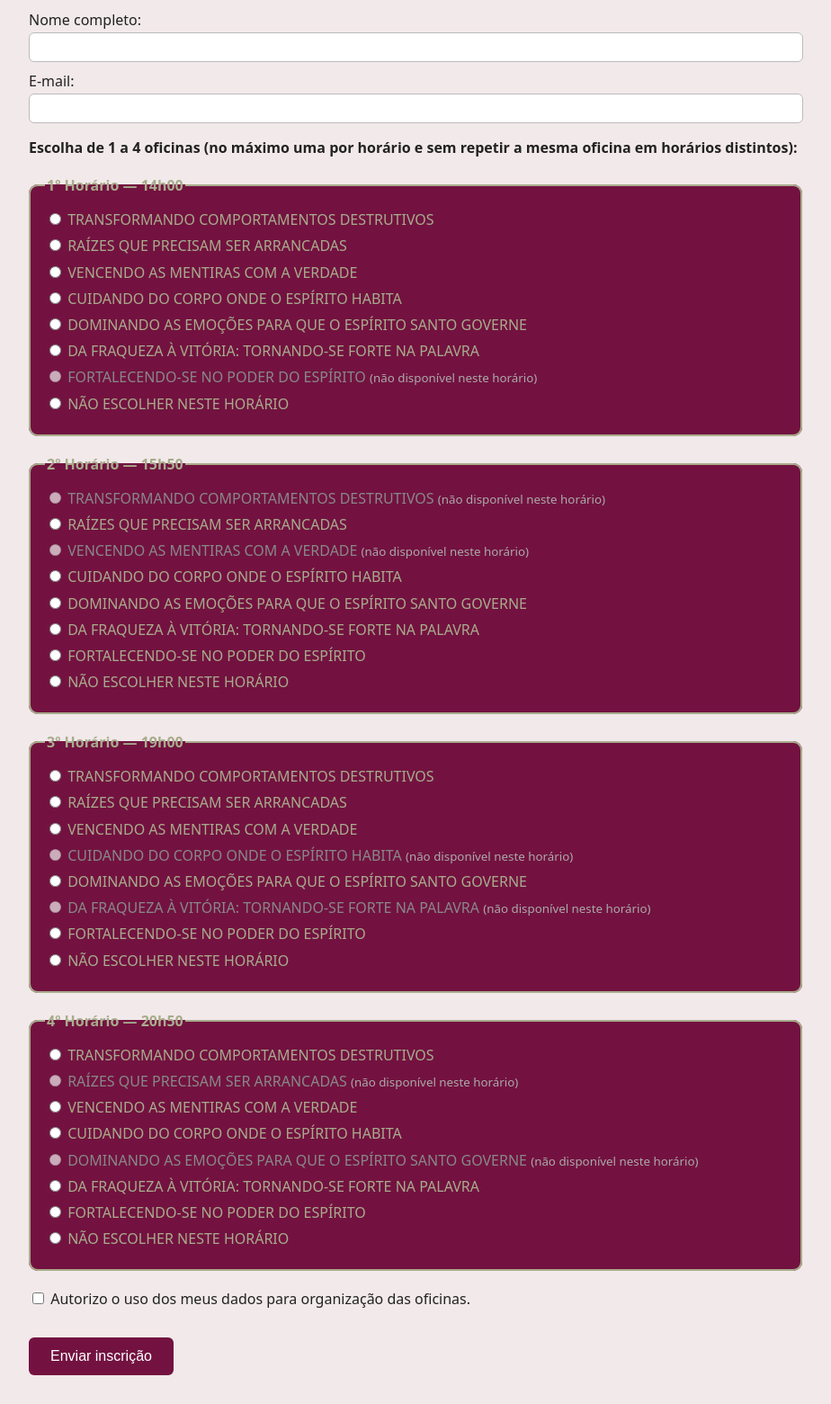
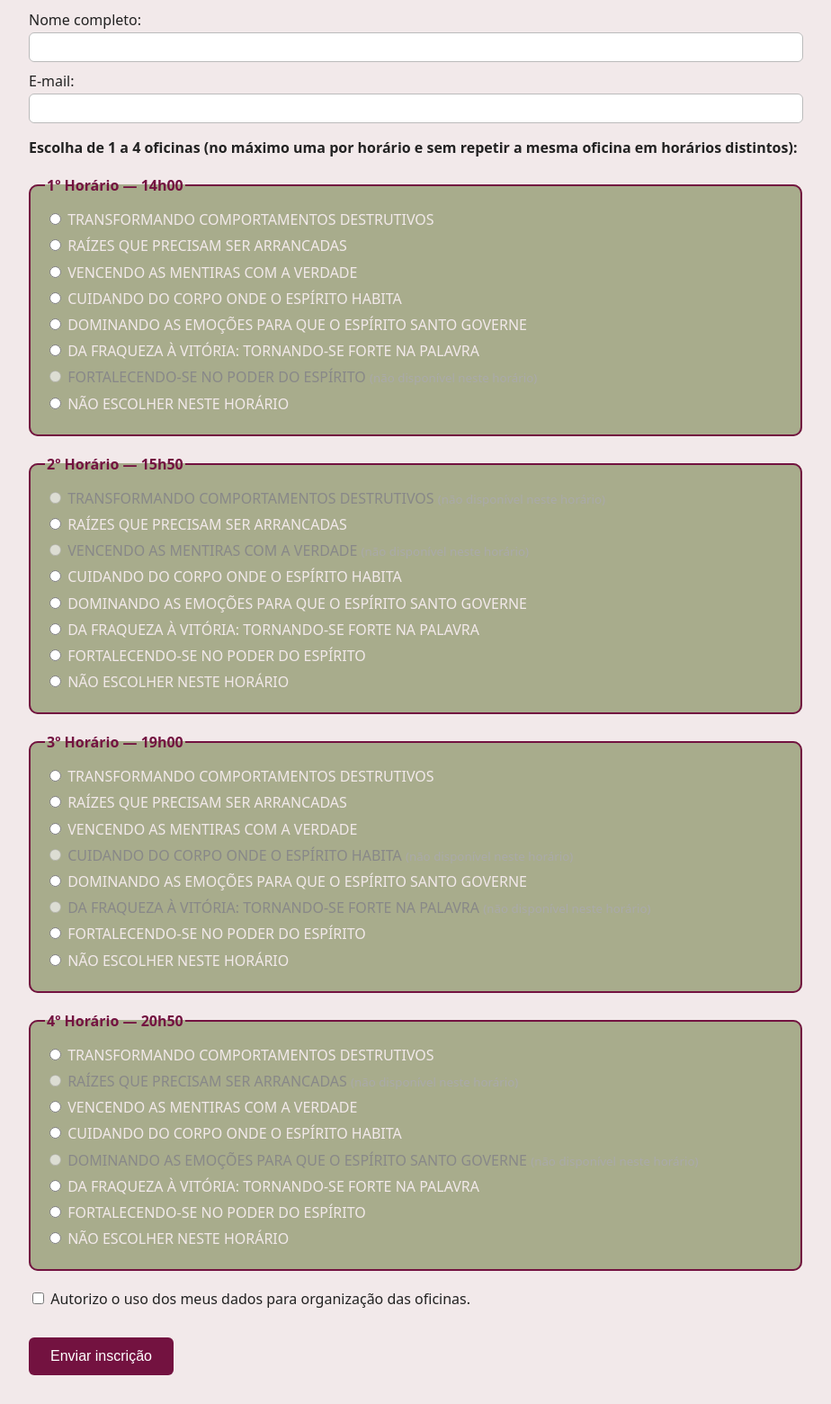
Before and after one commit to comercial-ediomare/oficinas-salgueiro, a Flask app: page / in a window 1280 px wide. Shown: the part 252-1813 px from the top of the page at 90% size, without its empty margins (178-1102 px from the left). Run offline with Flask 3, Linux system fonts and the light colour scheme; data comes from the database, SQL or seed files in the repository; data that the repository does not hold is empty.

Commit message:
Update index.html

```diff
--- a/templates/index.html
+++ b/templates/index.html
@@ -31,14 +31,14 @@
     fieldset.slot {
       margin: 1.25em 0;
       padding: 1em;
-      border: 2px solid #a8ac8c;      /* borda combinando com o texto */
+      border: 2px solid #731240;      /* borda combinando com o texto */
       border-radius: 10px;
-      background: #731240;            /* fundo solicitado */
-      color: #a8ac8c;                 /* texto solicitado */
+      background: #a8ac8c;            /* fundo solicitado */
+      color: #f2e9ea;                 /* texto solicitado */
     }
     legend {
       font-weight: bold;
-      color: #a8ac8c;                 /* cor do título do horário */
+      color: #731240;                 /* cor do título do horário */
     }
     label { display: block; margin-bottom: .45em; }
     label.bloqueada { color: #888; }
```
